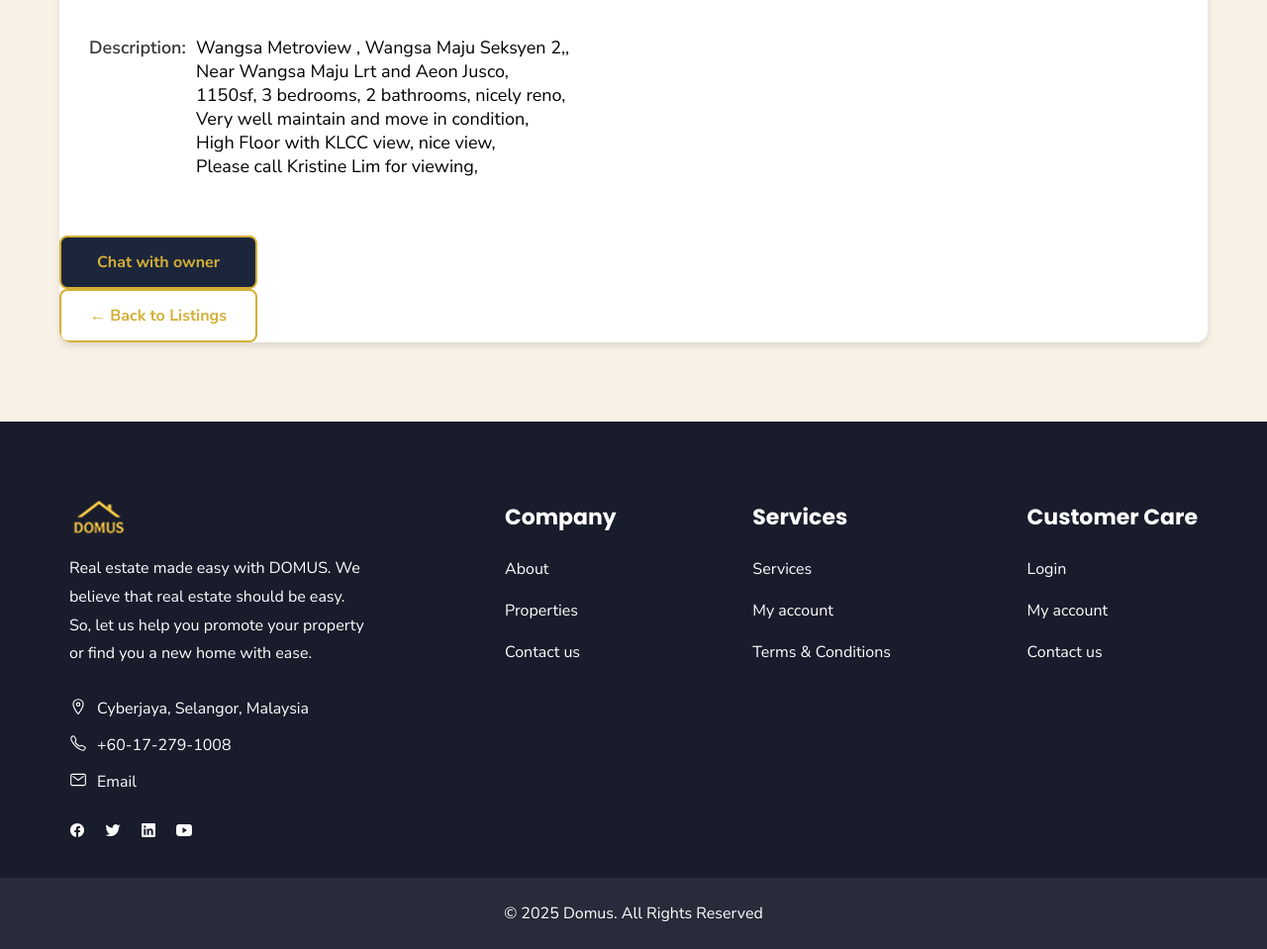
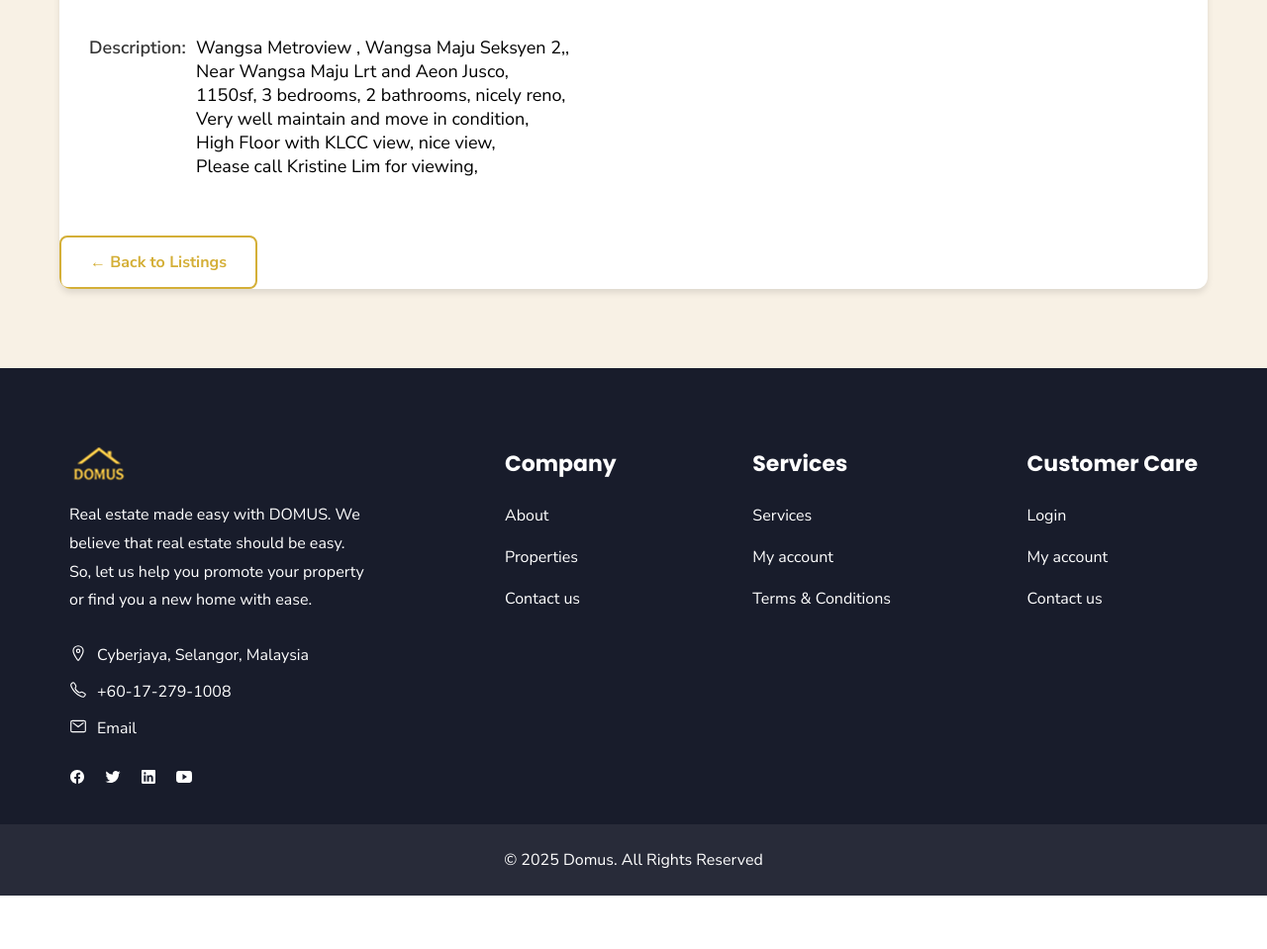
Before and after one commit to 8ballhkm/domus-v2, a Django app: page /property2/35ee0ea6-e31f-45df-a03a-dfc16d94f76a/ in a window 1280 px wide. Shown: the part 1335-2294 px from the top of the page at 99% size. After the commit the page ends 2240 px from the top, so only its background shows below. Run offline with Django 5.2, Linux system fonts and the light colour scheme; data comes from the database, SQL or seed files in the repository.

Commit message:
YA ALLAH PLS BUG FIX TERAKHIR

```diff
--- a/listings/templates/property_detail2.html
+++ b/listings/templates/property_detail2.html
@@ -26,7 +26,6 @@
             <button onclick="startChat({{ property.owner.id }})" class="chat-btn">Chat with Owner</button>
         {% endif %}
 
-        <button class="chat-btn" onclick="startChat({{ property.owner.id }})"> Chat with owner </button>
         <a href="{% url 'listings2' %}" class="back-btn">← Back to Listings</a>
     </div>
 
```
